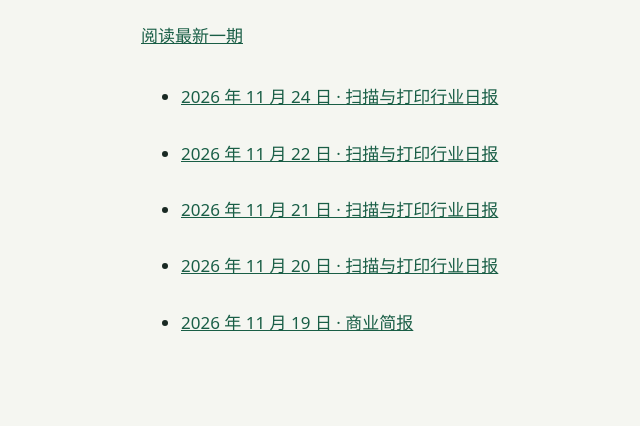
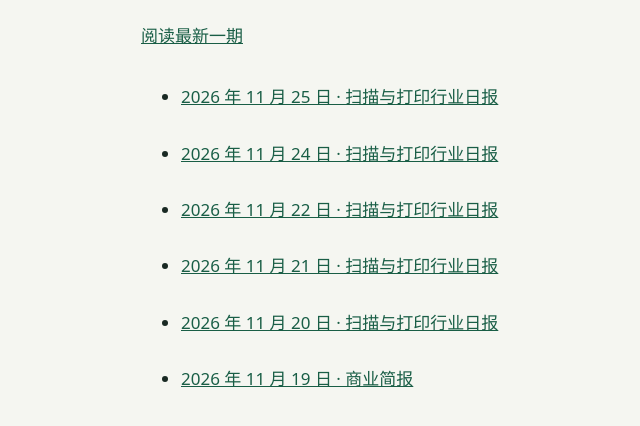
Before and after one commit to flow-specter/3d-business-daily, a plain HTML site: page archive.html in a window 1280 px wide. Shown: the part 150-576 px from the top of the page, without its empty margins (119-759 px from the left). Drawn offline with Linux system fonts and the light colour scheme.

Commit message:
Add November 25 daily to archive

```diff
--- a/archive.html
+++ b/archive.html
@@ -1 +1 @@
-<!doctype html><html lang="zh-CN"><meta charset="utf-8"><meta name="viewport" content="width=device-width,initial-scale=1"><title>历史简报 · 三维商业观察</title><style>body{max-width:760px;margin:40px auto;padding:20px;font:17px/1.9 system-ui,sans-serif;color:#192923;background:#f5f6f1}a{color:#195e46}li{padding:12px 0}</style><h1>历史简报</h1><p><a href="index.html">阅读最新一期</a></p><ul><li><a href="2026-11-24.html">2026 年 11 月 24 日 · 扫描与打印行业日报</a></li><li><a href="2026-11-22.html">2026 年 11 月 22 日 · 扫描与打印行业日报</a></li><li><a href="2026-11-21.html">2026 年 11 月 21 日 · 扫描与打印行业日报</a></li><li><a href="2026-11-20.html">2026 年 11 月 20 日 · 扫描与打印行业日报</a></li><li><a href="2026-11-19.html">2026 年 11 月 19 日 · 商业简报</a></li></ul></html>
+<!doctype html><html lang="zh-CN"><meta charset="utf-8"><meta name="viewport" content="width=device-width,initial-scale=1"><title>历史简报 · 三维商业观察</title><style>body{max-width:760px;margin:40px auto;padding:20px;font:17px/1.9 system-ui,sans-serif;color:#192923;background:#f5f6f1}a{color:#195e46}li{padding:12px 0}</style><h1>历史简报</h1><p><a href="index.html">阅读最新一期</a></p><ul><li><a href="2026-11-25.html">2026 年 11 月 25 日 · 扫描与打印行业日报</a></li><li><a href="2026-11-24.html">2026 年 11 月 24 日 · 扫描与打印行业日报</a></li><li><a href="2026-11-22.html">2026 年 11 月 22 日 · 扫描与打印行业日报</a></li><li><a href="2026-11-21.html">2026 年 11 月 21 日 · 扫描与打印行业日报</a></li><li><a href="2026-11-20.html">2026 年 11 月 20 日 · 扫描与打印行业日报</a></li><li><a href="2026-11-19.html">2026 年 11 月 19 日 · 商业简报</a></li></ul></html>
```
